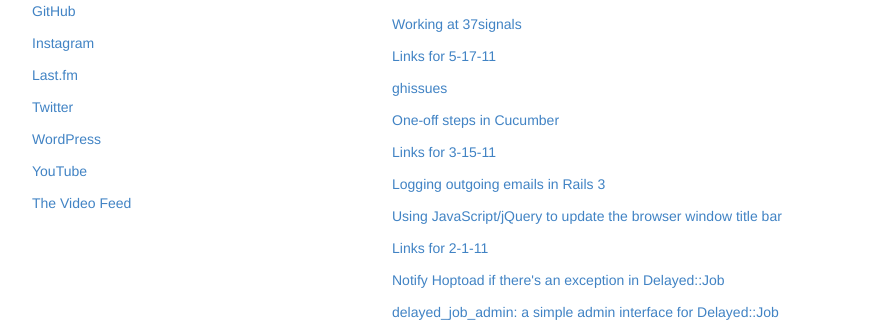
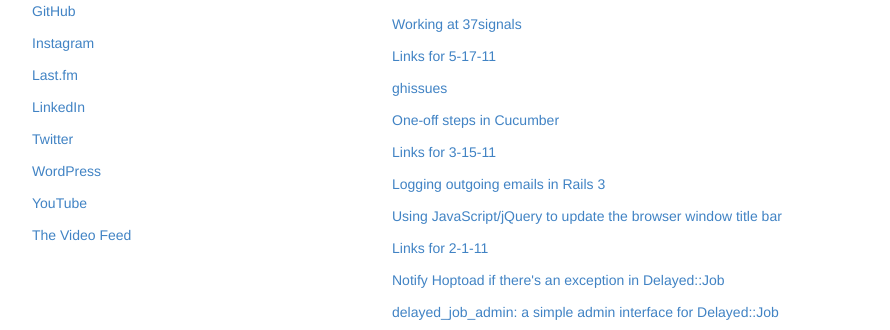
Before and after one commit to trevorturk/trevorturk.github.com, a Jekyll site: the page built from blog.html, in a window 1280 px wide. Shown: the part 331-661 px from the top of the page, without its empty margins (178-1068 px from the left). Built offline with Jekyll 4.4.1, drawn with Linux system fonts in a browser that asks for light colours.

Commit message:
linkedin

```diff
--- a/_includes/header.html
+++ b/_includes/header.html
@@ -9,6 +9,7 @@
     <li><a href="http://github.com/trevorturk">GitHub</a></li>
     <li><a href="http://instagram.com/trevorturk">Instagram</a></li>
     <li><a href="http://last.fm/user/trevorturk">Last.fm</a></li>
+    <li><a href="https://www.linkedin.com/in/trevorturk">LinkedIn</a></li>
     <li><a href="http://twitter.com/trevorturk">Twitter</a></li>
     <li><a href="http://trevorturk.wordpress.com">WordPress</a></li>
     <li><a href="http://youtube.com/trevorturk">YouTube</a></li>
```
